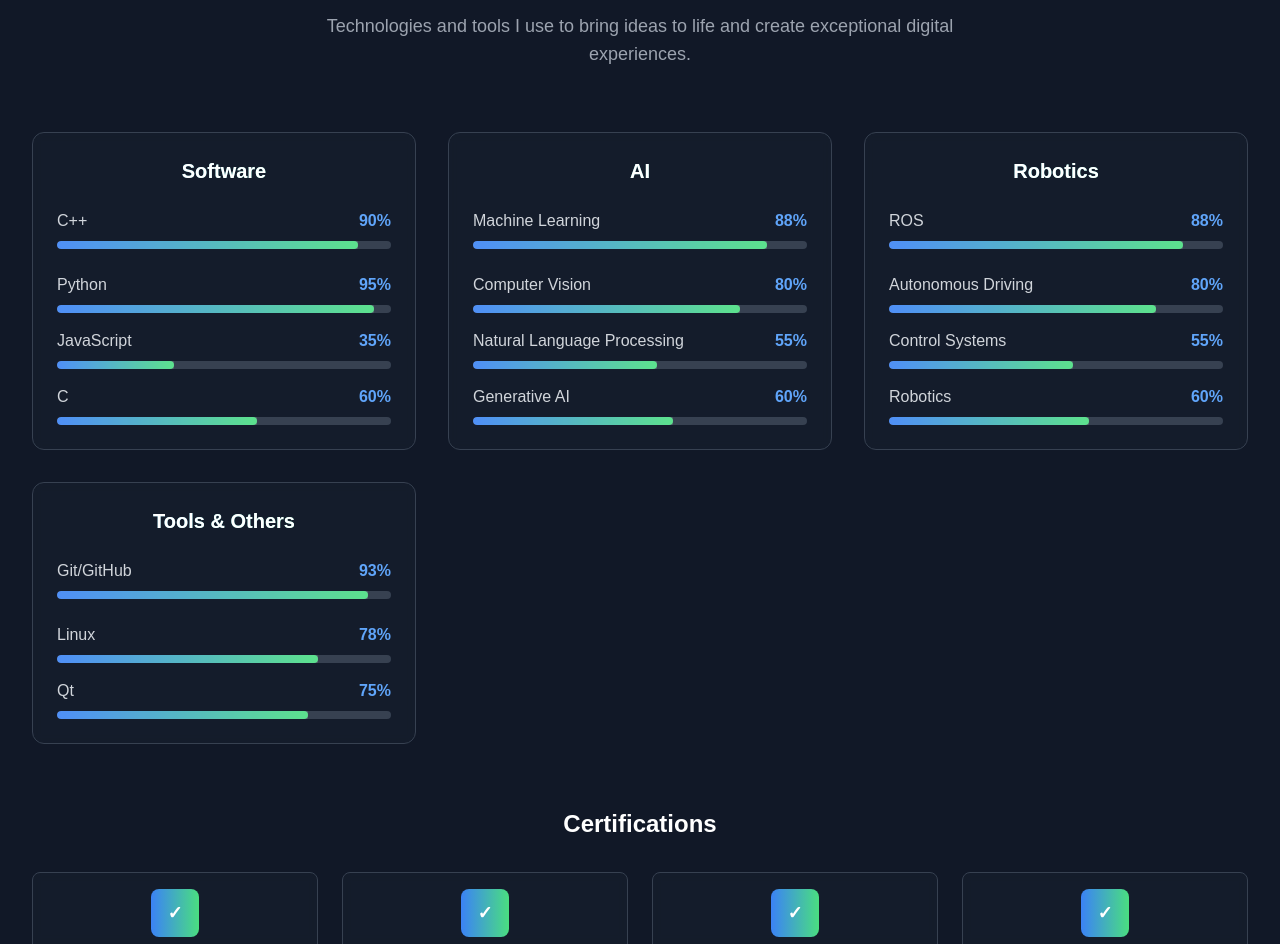
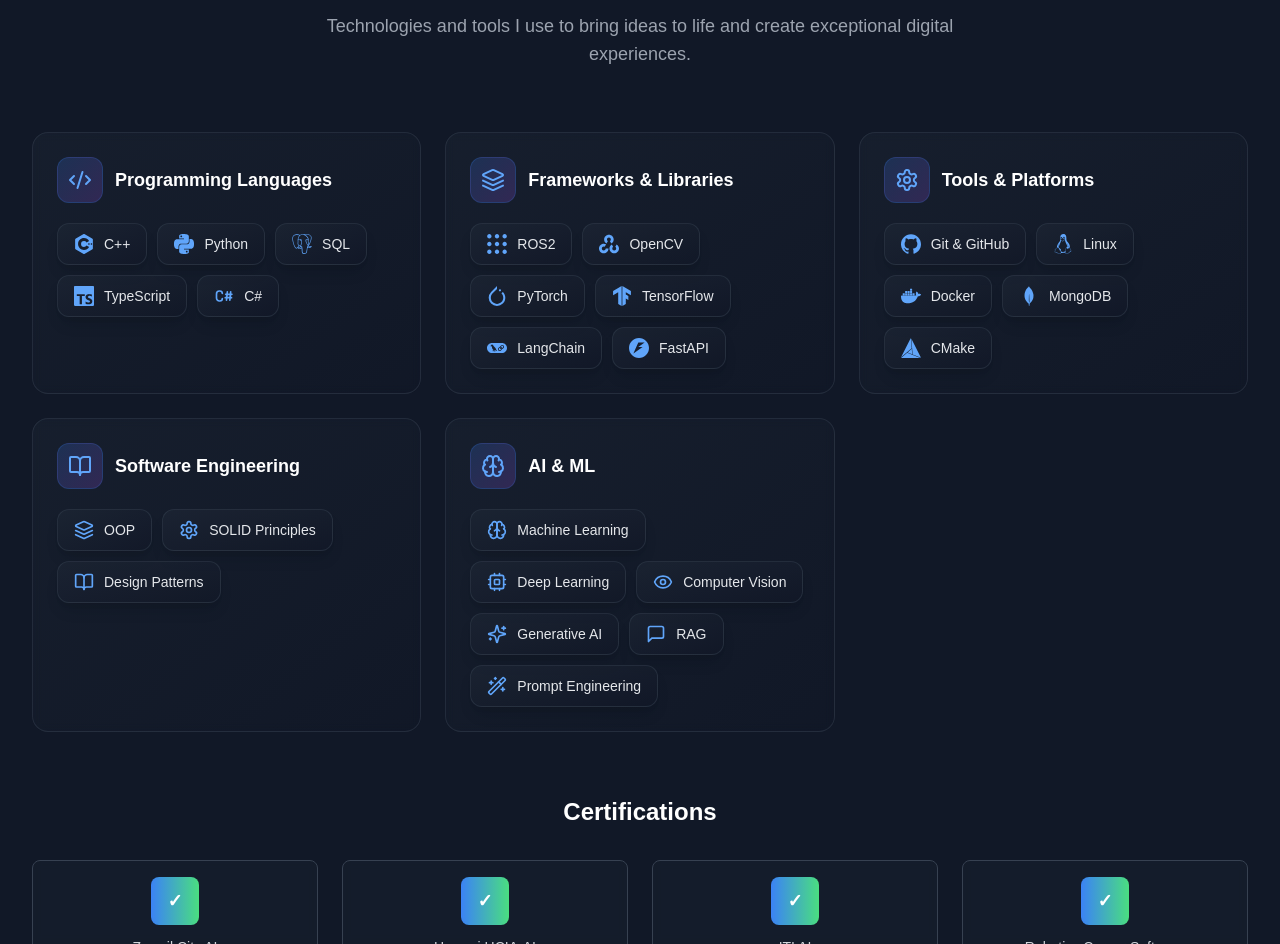
Before and after one commit to ZiadMD/Portfolio-v.2, a Next.js app: page / in a window 1280 px wide. Shown: the part 4100-5044 px from the top of the page. Built offline with nearby package versions, Linux system fonts and the light colour scheme.

Commit message:
Update Skills

```diff
--- a/components/skills.tsx
+++ b/components/skills.tsx
@@ -1,48 +1,214 @@
 "use client"
 
-import { useRef, useEffect, useState } from "react"
-import { motion, useInView, useAnimation } from "framer-motion"
+import { useRef } from "react"
+import { motion, useInView } from "framer-motion"
 import skillsData from "@/data/skills.json"
 import certificationsData from "@/data/certifications.json"
+
+// Official brand icons from react-icons
+import {
+  SiCplusplus,
+  SiPython,
+  SiTypescript,
+  SiPostgresql,
+  SiRos,
+  SiOpencv,
+  SiPytorch,
+  SiTensorflow,
+  SiLangchain,
+  SiFastapi,
+  SiGithub,
+  SiLinux,
+  SiDocker,
+  SiMongodb,
+  SiCmake,
+  SiJavascript,
+  SiReact,
+  SiNextdotjs,
+  SiNodedotjs,
+  SiAmazonwebservices,
+  SiKubernetes,
+  SiRedis,
+  SiGraphql,
+  SiFlask,
+  SiDjango,
+  SiVuedotjs,
+  SiAngular,
+  SiTailwindcss,
+  SiPostman,
+  SiJira,
+  SiNotion,
+  SiFigma,
+  SiVercel,
+  SiHuggingface,
+  SiOpenai,
+  SiNumpy,
+  SiPandas,
+  SiScikitlearn,
+  SiKeras,
+  SiJupyter,
+  SiArduino,
+  SiRaspberrypi,
+  SiUnity,
+  SiGodotengine,
+  SiBlender,
+  SiGooglecloud,
+  SiMysql,
+  SiSqlite,
+  SiFirebase,
+  SiSupabase,
+  SiPrisma,
+  SiElectron,
+  SiRust,
+  SiGo,
+  SiSwift,
+  SiKotlin,
+  SiDart,
+  SiFlutter,
+} from "react-icons/si"
+
+import { TbBrandCSharp } from "react-icons/tb"
+
+// Lucide icons for concepts without brand icons
+import {
+  Code2,
+  Brain,
+  Eye,
+  Sparkles,
+  Layers,
+  Settings,
+  BookOpen,
+  Cpu,
+  MessageSquare,
+  Wand2,
+  Database,
+  Server,
+  Globe,
+  Terminal,
+  Wrench,
+  Cog,
+  Blocks,
+  Network,
+  Shield,
+  Zap,
+  Bot,
+  GitBranch,
+} from "lucide-react"
 
 const { skillCategories } = skillsData
 const { certifications } = certificationsData
 
-function SkillBar({ skill, delay }: { skill: { name: string; level: number }; delay: number }) {
-  const [width, setWidth] = useState(0)
-  const controls = useAnimation()
-  const ref = useRef(null)
-  const isInView = useInView(ref, { once: true })
+// ===== ICON REGISTRY =====
+// Add new icons here to use them in skills.json
+// Format: "iconKey": IconComponent
+const iconRegistry: { [key: string]: React.ComponentType<{ className?: string }> } = {
+  // Brand Icons (react-icons/si)
+  cplusplus: SiCplusplus,
+  python: SiPython,
+  typescript: SiTypescript,
+  javascript: SiJavascript,
+  csharp: TbBrandCSharp,
+  postgresql: SiPostgresql,
+  mysql: SiMysql,
+  sqlite: SiSqlite,
+  ros: SiRos,
+  opencv: SiOpencv,
+  pytorch: SiPytorch,
+  tensorflow: SiTensorflow,
+  langchain: SiLangchain,
+  fastapi: SiFastapi,
+  flask: SiFlask,
+  django: SiDjango,
+  github: SiGithub,
+  linux: SiLinux,
+  docker: SiDocker,
+  kubernetes: SiKubernetes,
+  mongodb: SiMongodb,
+  redis: SiRedis,
+  firebase: SiFirebase,
+  supabase: SiSupabase,
+  prisma: SiPrisma,
+  cmake: SiCmake,
+  react: SiReact,
+  nextjs: SiNextdotjs,
+  nodejs: SiNodedotjs,
+  vuejs: SiVuedotjs,
+  angular: SiAngular,
+  tailwindcss: SiTailwindcss,
+  graphql: SiGraphql,
+  aws: SiAmazonwebservices,
+  gcp: SiGooglecloud,
+  vercel: SiVercel,
+  postman: SiPostman,
+  jira: SiJira,
+  notion: SiNotion,
+  figma: SiFigma,
+  huggingface: SiHuggingface,
+  openai: SiOpenai,
+  numpy: SiNumpy,
+  pandas: SiPandas,
+  scikitlearn: SiScikitlearn,
+  keras: SiKeras,
+  jupyter: SiJupyter,
+  arduino: SiArduino,
+  raspberrypi: SiRaspberrypi,
+  unity: SiUnity,
+  godot: SiGodotengine,
+  blender: SiBlender,
+  electron: SiElectron,
+  rust: SiRust,
+  go: SiGo,
+  swift: SiSwift,
+  kotlin: SiKotlin,
+  dart: SiDart,
+  flutter: SiFlutter,
 
-  useEffect(() => {
-    if (isInView) {
-      const timer = setTimeout(() => {
-        setWidth(skill.level)
-        controls.start({
-          width: `${skill.level}%`,
-          transition: { duration: 1.5, ease: "easeOut" },
-        })
-      }, delay)
-      return () => clearTimeout(timer)
-    }
-  }, [isInView, skill.level, delay, controls])
+  // Concept Icons (lucide-react)
+  code: Code2,
+  brain: Brain,
+  eye: Eye,
+  sparkles: Sparkles,
+  layers: Layers,
+  settings: Settings,
+  bookopen: BookOpen,
+  cpu: Cpu,
+  messagesquare: MessageSquare,
+  wand: Wand2,
+  database: Database,
+  server: Server,
+  globe: Globe,
+  terminal: Terminal,
+  wrench: Wrench,
+  cog: Cog,
+  blocks: Blocks,
+  network: Network,
+  shield: Shield,
+  zap: Zap,
+  bot: Bot,
+  gitbranch: GitBranch,
+}
 
+// Helper function to get icon component
+function getIcon(iconKey: string | undefined, size: "sm" | "md" = "sm") {
+  const sizeClass = size === "sm" ? "w-5 h-5" : "w-6 h-6"
+  const IconComponent = iconKey ? iconRegistry[iconKey] : Code2
+  return IconComponent ? <IconComponent className={sizeClass} /> : <Code2 className={sizeClass} />
+}
+
+function SkillItem({ skill, delay }: { skill: { name: string; icon?: string }; delay: number }) {
   return (
-    <div ref={ref} className="mb-6">
-      <div className="flex justify-between items-center mb-2">
-        <span className="text-gray-300 font-medium">{skill.name}</span>
-        <span className="text-blue-400 font-bold">{width}%</span>
+    <motion.div
+      initial={{ opacity: 0, scale: 0.8 }}
+      animate={{ opacity: 1, scale: 1 }}
+      transition={{ delay: delay * 0.05, duration: 0.3 }}
+      whileHover={{ scale: 1.08, y: -3 }}
+      className="group flex items-center gap-2.5 bg-gradient-to-br from-gray-800/60 to-gray-900/60 hover:from-blue-900/30 hover:to-purple-900/30 border border-gray-700/50 hover:border-blue-500/60 rounded-xl px-4 py-2.5 transition-all duration-300 cursor-default shadow-lg hover:shadow-blue-500/10"
+    >
+      <div className="text-blue-400 group-hover:text-blue-300 transition-colors duration-300">
+        {getIcon(skill.icon, "sm")}
       </div>
-      <div className="w-full bg-gray-700 rounded-full h-2 overflow-hidden">
-        <motion.div
-          initial={{ width: 0 }}
-          animate={controls}
-          className="h-full bg-gradient-to-r from-blue-500 to-green-400 rounded-full relative"
-        >
-          <div className="absolute inset-0 bg-white/20 animate-pulse" />
-        </motion.div>
-      </div>
-    </div>
+      <span className="text-gray-200 group-hover:text-white font-medium text-sm transition-colors duration-300">{skill.name}</span>
+    </motion.div>
   )
 }
 
@@ -69,22 +235,32 @@ export default function Skills() {
           </p>
         </motion.div>
 
-        <div className="grid md:grid-cols-3 gap-8">
+        <div className="grid md:grid-cols-2 lg:grid-cols-3 gap-6">
           {skillCategories.map((category, categoryIndex) => (
             <motion.div
               key={category.title}
               initial={{ opacity: 0, y: 50 }}
               animate={isInView ? { opacity: 1, y: 0 } : { opacity: 0, y: 50 }}
-              transition={{ delay: 0.2 * categoryIndex, duration: 0.8 }}
-              className="bg-gray-800/30 backdrop-blur-sm border border-gray-700 rounded-xl p-6 hover:border-blue-500/50 transition-all duration-300"
+              transition={{ delay: 0.1 * categoryIndex, duration: 0.6 }}
+              className="group relative bg-gradient-to-br from-gray-800/40 to-gray-900/40 backdrop-blur-sm border border-gray-700/50 rounded-2xl p-6 hover:border-blue-500/40 transition-all duration-500 overflow-hidden"
             >
-              <h3 className="text-xl font-bold mb-6 text-center bg-gradient-to-r from-blue-400 to-green-400 bg-clip-text">
-                {category.title}
-              </h3>
+              {/* Background glow effect */}
+              <div className="absolute inset-0 bg-gradient-to-br from-blue-500/5 to-purple-500/5 opacity-0 group-hover:opacity-100 transition-opacity duration-500" />
 
-              <div className="space-y-4">
+              {/* Category header */}
+              <div className="relative flex items-center gap-3 mb-5">
+                <div className="p-2.5 bg-gradient-to-br from-blue-500/20 to-purple-500/20 rounded-xl border border-blue-500/20 text-blue-400">
+                  {getIcon(category.icon, "md")}
+                </div>
+                <h3 className="text-lg font-bold text-white">
+                  {category.title}
+                </h3>
+              </div>
+
+              {/* Skills grid */}
+              <div className="relative flex flex-wrap gap-2.5">
                 {category.skills.map((skill, skillIndex) => (
-                  <SkillBar key={skill.name} skill={skill} delay={categoryIndex * 200 + skillIndex * 100} />
+                  <SkillItem key={skill.name} skill={skill} delay={categoryIndex * 4 + skillIndex} />
                 ))}
               </div>
             </motion.div>
--- a/data/skills.json
+++ b/data/skills.json
@@ -1,38 +1,58 @@
 {
   "skillCategories": [
     {
-      "title": "Software",
+      "title": "Programming Languages",
+      "icon": "code",
       "skills": [
-        { "name": "C++", "level": 90 },
-        { "name": "Python", "level": 95 },
-        { "name": "JavaScript", "level": 35 },
-        { "name": "C", "level": 60 }
+        { "name": "C++", "icon": "cplusplus" },
+        { "name": "Python", "icon": "python" },
+        { "name": "SQL", "icon": "postgresql" },
+        { "name": "TypeScript", "icon": "typescript" },
+        { "name": "C#", "icon": "csharp" }
       ]
     },
     {
-      "title": "AI",
+      "title": "Frameworks & Libraries",
+      "icon": "layers",
       "skills": [
-        { "name": "Machine Learning", "level": 88 },
-        { "name": "Computer Vision", "level": 80 },
-        { "name": "Natural Language Processing", "level": 55 },
-        { "name": "Generative AI", "level": 60 }
+        { "name": "ROS2", "icon": "ros" },
+        { "name": "OpenCV", "icon": "opencv" },
+        { "name": "PyTorch", "icon": "pytorch" },
+        { "name": "TensorFlow", "icon": "tensorflow" },
+        { "name": "LangChain", "icon": "langchain" },
+        { "name": "FastAPI", "icon": "fastapi" }
       ]
     },
     {
-      "title": "Robotics",
+      "title": "Tools & Platforms",
+      "icon": "settings",
       "skills": [
-        { "name": "ROS", "level": 88 },
-        { "name": "Autonomous Driving", "level": 80 },
-        { "name": "Control Systems", "level": 55 },
-        { "name": "Robotics", "level": 60 }
+        { "name": "Git & GitHub", "icon": "github" },
+        { "name": "Linux", "icon": "linux" },
+        { "name": "Docker", "icon": "docker" },
+        { "name": "MongoDB", "icon": "mongodb" },
+        { "name": "CMake", "icon": "cmake" }
       ]
     },
     {
-      "title": "Tools & Others",
+      "title": "Software Engineering",
+      "icon": "bookopen",
       "skills": [
-        { "name": "Git/GitHub", "level": 93 },
-        { "name": "Linux", "level": 78 },
-        { "name": "Qt", "level": 75 }
+        { "name": "OOP", "icon": "layers" },
+        { "name": "SOLID Principles", "icon": "settings" },
+        { "name": "Design Patterns", "icon": "bookopen" }
+      ]
+    },
+    {
+      "title": "AI & ML",
+      "icon": "brain",
+      "skills": [
+        { "name": "Machine Learning", "icon": "brain" },
+        { "name": "Deep Learning", "icon": "cpu" },
+        { "name": "Computer Vision", "icon": "eye" },
+        { "name": "Generative AI", "icon": "sparkles" },
+        { "name": "RAG", "icon": "messagesquare" },
+        { "name": "Prompt Engineering", "icon": "wand" }
       ]
     }
   ]
--- a/package.json
+++ b/package.json
@@ -53,6 +53,7 @@
     "react-day-picker": "8.10.1",
     "react-dom": "^19",
     "react-hook-form": "^7.54.1",
+    "react-icons": "^5.5.0",
     "react-resizable-panels": "^2.1.7",
     "recharts": "2.15.0",
     "sonner": "^1.7.1",
```
Also changed, not shown: 2 other files (tests, documents, lock files or other folders).
